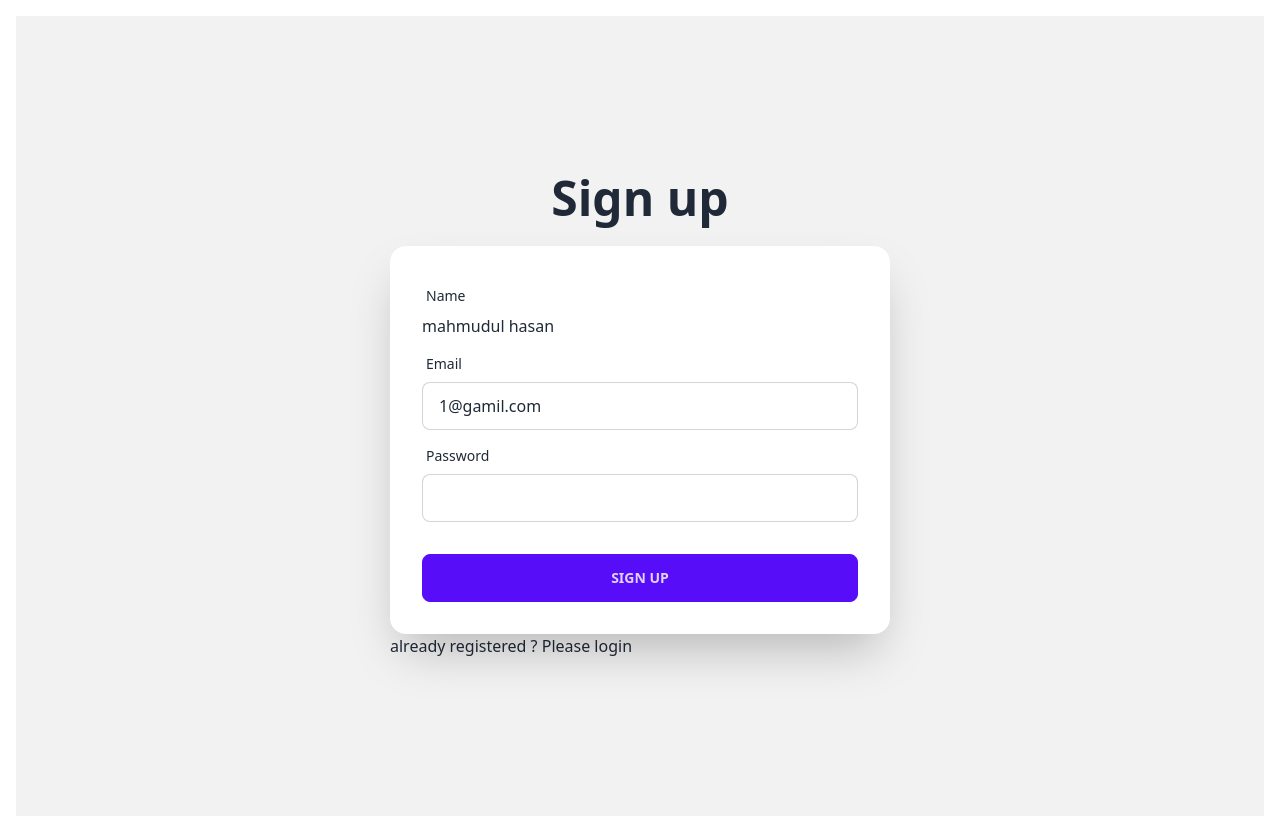
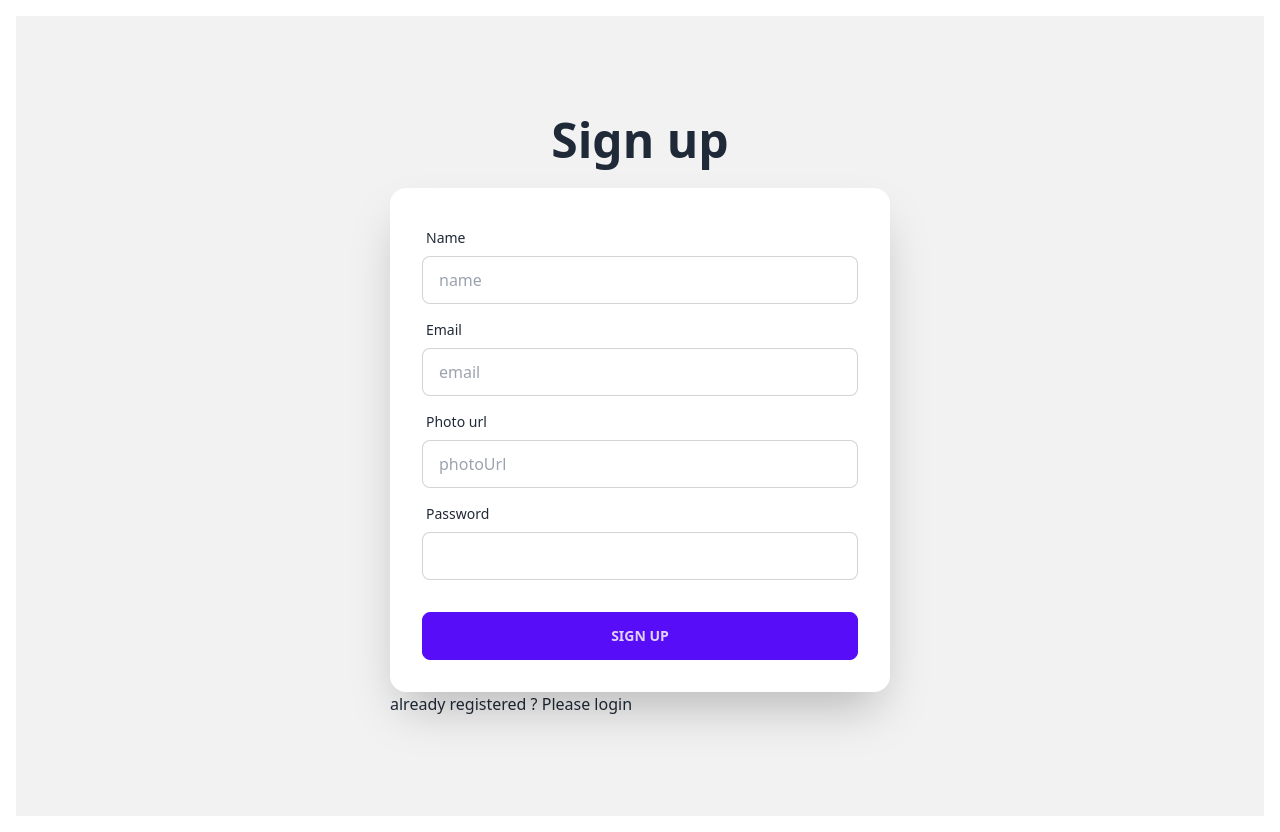
Before and after one commit to 2md-mahmudul-hasan/bistroo_boos_endproject, a React (Vite) app: page /signup in a window 1280 px wide. Built offline with nearby package versions, Linux system fonts and the light colour scheme; no server answers.

Commit message:
update profile

```diff
--- a/src/Providers/AuthProviders.jsx
+++ b/src/Providers/AuthProviders.jsx
@@ -1,5 +1,5 @@
 import React, { Children, createContext, useEffect, useState } from 'react';
-import { createUserWithEmailAndPassword, getAuth, onAuthStateChanged, signInWithEmailAndPassword, signOut } from "firebase/auth";
+import { createUserWithEmailAndPassword, getAuth, onAuthStateChanged, signInWithEmailAndPassword, signOut, updateProfile } from "firebase/auth";
 import app from '../firebase/firebase.config';
 export const AuthContext = createContext()
 
@@ -19,6 +19,13 @@ const AuthProviders = ({ children }) => {
     setLoading(true)
     return signInWithEmailAndPassword(auth, email, password)
 
+  }
+
+  const profileUpdate = (name, photoURL) => {
+    return updateProfile(auth.currentUser, {
+      displayName: name,
+      photoURL: photoURL,
+    })
   }
 
   const logOut = () => {
@@ -44,7 +51,8 @@ const AuthProviders = ({ children }) => {
     createUser,
     signIn,
     logOut,
-    loading
+    loading,
+    profileUpdate
 
   }
 
--- a/src/pages/SignUp/SignUp.jsx
+++ b/src/pages/SignUp/SignUp.jsx
@@ -2,21 +2,37 @@
 
 import { useForm } from "react-hook-form"
 import React, { useContext, useEffect, useRef, useState } from 'react';
+import Swal from 'sweetalert2'
+import { AuthContext } from '../../Providers/AuthProviders';
+import { Link, useNavigate } from 'react-router-dom';
 
-import { AuthContext } from '../../Providers/AuthProviders';
-import { Link } from 'react-router-dom';
 const SignUp = () => {
+  const navigate = useNavigate()
   const { user,
     createUser,
-    signIn,
-    logOut,
-    loading } = useContext(AuthContext)
+    profileUpdate
+  } = useContext(AuthContext)
 
-  const { register, handleSubmit } = useForm()
+  const { register, handleSubmit, reset } = useForm()
   const onSubmit = (data) => {
     createUser(data.email, data.password)
       .then(result => {
-        console.log(result.user.email)
+        const signUpUser = result.user;
+        console.log(signUpUser)
+
+        profileUpdate(data.name, data.photoUrl)
+      })
+      .then(() => {
+
+
+        Swal.fire(
+          "form reset successfull"
+        )
+        navigate('/')
+      })
+    reset()
+      .catch((error) => {
+        console.log(error)
       })
   }
 
@@ -43,12 +59,20 @@ const SignUp = () => {
                 <label className="label">
                   <span className="label-text">Name</span>
                 </label>
-                <input type="text" defaultValue="mahmudul hasan" {...register("name", { required: true })} />    </div>
+                <input type="text" placeholder="name" {...register("name", { required: true })} className="input input-bordered" required />
+              </div>
+
               <div className="form-control">
                 <label className="label">
                   <span className="label-text">Email</span>
                 </label>
-                <input type="email" defaultValue="1@gamil.com" {...register("email", { required: true })} className="input input-bordered" required />
+                <input type="email" placeholder="email" {...register("email", { required: true })} className="input input-bordered" required />
+              </div>
+              <div className="form-control">
+                <label className="label">
+                  <span className="label-text">Photo url</span>
+                </label>
+                <input type="text" placeholder="photoUrl" {...register("photoUrl", { required: true })} className="input input-bordered" required />
               </div>
               <div className="form-control">
                 <label className="label">
```
